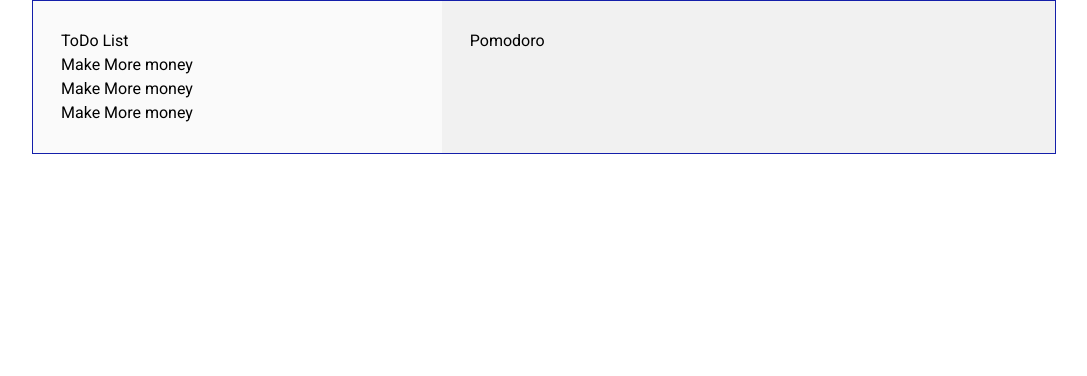
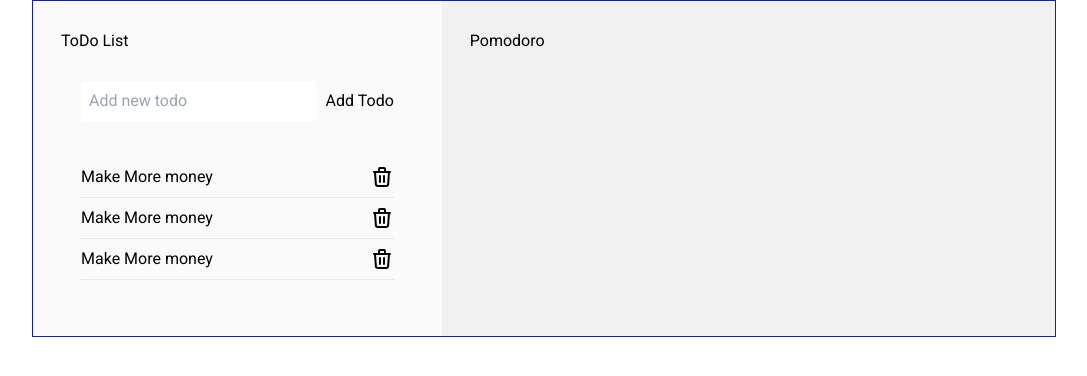
Before and after one commit to shedrachIkenna/Pomodoro-app, a React (Vite) app: page / in a window 1280 px wide. Shown: the top 376 px of the page, without its empty margins (96-1183 px from the left). Built offline with nearby package versions, Linux system fonts and the light colour scheme.

Commit message:
Added Form input field to Todos Component

```diff
--- a/src/components/Todos.jsx
+++ b/src/components/Todos.jsx
@@ -12,8 +12,11 @@ const Navbar = () => {
     const todosList = todos.length ? (
         todos.map((todo) => {
             return (
-                <div className="" key={todo.id}>
+                <div className="py-2 border-b flex justify-between items-center" key={todo.id}>
                     <span>{todo.content}</span>
+                    <svg xmlns="http://www.w3.org/2000/svg" class="h-6 w-6" fill="none" viewBox="0 0 24 24" stroke="currentColor">
+                        <path stroke-linecap="round" stroke-linejoin="round" stroke-width="2" d="M19 7l-.867 12.142A2 2 0 0116.138 21H7.862a2 2 0 01-1.995-1.858L5 7m5 4v6m4-6v6m1-10V4a1 1 0 00-1-1h-4a1 1 0 00-1 1v3M4 7h16" />
+                    </svg>
                 </div>
             )
         })
@@ -24,7 +27,11 @@ const Navbar = () => {
     return (
         <div className="bg-myWhite w-2/5 p-7">
             <h3>ToDo List</h3>
-            <div>
+            <div className="py-7 px-5">
+                <form className="mb-9 flex justify-between">
+                    <input className="p-2 w-3/4" type="text" placeholder="Add new todo"/>
+                    <button className="text-center">Add Todo</button>
+                </form>
                 {todosList}
             </div>
         </div>
```
